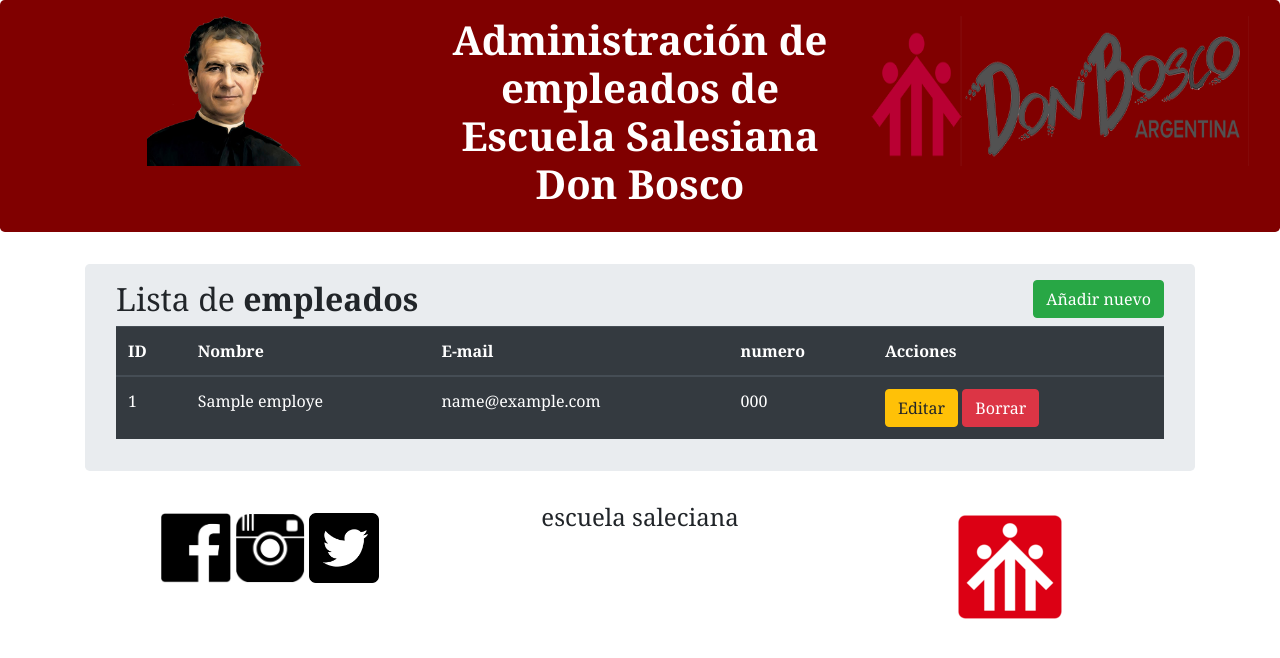
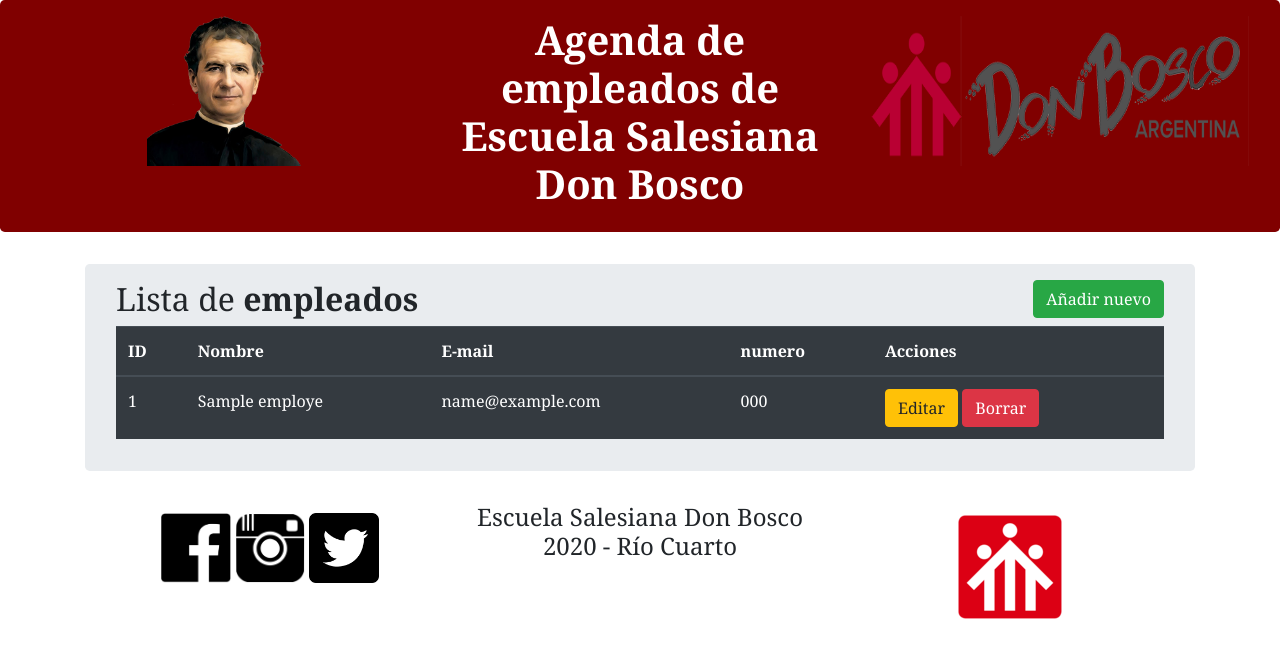
Before and after one commit to nicolasBakanowski/efiflask, a Flask app: page / in a window 1280 px wide. Shown: the top 658 px of the page. Run offline with Flask 2, Linux system fonts and the light colour scheme; tables that the repository leaves empty hold one stand-in row (values such as "Sample post"); some libraries are stand-ins or nearby versions.

Commit message:
fotter y link de logo agregado

```diff
--- a/app/app.py
+++ b/app/app.py
@@ -4,7 +4,7 @@
 
 app = Flask(__name__)
 app.secret_key = "secret"
-app.config['SQLALCHEMY_DATABASE_URI'] ='mysql+pymysql://root:nbaka145236@localhost/manageremploye'
+app.config['SQLALCHEMY_DATABASE_URI'] ='mysql+pymysql://root:root@localhost/manageremploye'
 app.config['SQLALCHEMY_TRACK_MODIFICATIONS']=False
 db = SQLAlchemy(app)
 login_manager = LoginManager()
--- a/app/templates/footer.html
+++ b/app/templates/footer.html
@@ -11,10 +11,10 @@
                     <a href="https://www.instagram.com/donboscoarg/" target="_blank"><img src="/static/images/instagramLogo.png" class="logoFooterAjuste"alt=""></a>
                     <a href="https://twitter.com/donboscoarg" target="_blank"><img src="/static/images/twitterLogo.png" class="logoFooterAjuste"alt=""></a>
                 </div>
-                <div class="col-md-4"><h4>escuela saleciana</h2>
+                <div class="col-md-4"><h4>Escuela Salesiana Don Bosco 2020 - Río Cuarto</h2>
                                 <br>
                 </div>
-                <div class="col-md-4 col-lg-4"><img src="/static/images/salesianosLogo.png" alt=""></div>
+                <div class="col-md-4 col-lg-4"> <a href="https://www.donbosco.org.ar/" target="_blank"><img src="/static/images/salesianosLogo.png" alt=""></a></div>
             </div>
         </div>
 
--- a/app/templates/header.html
+++ b/app/templates/header.html
@@ -7,7 +7,7 @@
         <div class="container-fluid">
             <div class="row">
                 <div class="col-sm text-center"><img class="image-header-size img-fluid" src="/static/images/busto.png" alt=""></div>
-                <div class="col-sm well text-center"><h1><strong>Administración de empleados de Escuela Salesiana Don Bosco</strong></h1></div>
+                <div class="col-sm well text-center"><h1><strong>Agenda de empleados de Escuela Salesiana Don Bosco</strong></h1></div>
                 <div class="col-sm"><img class="image-header-size img-fluid"src="/static/images/logo.png" alt=""></div>
             </div>
         </div>
```
